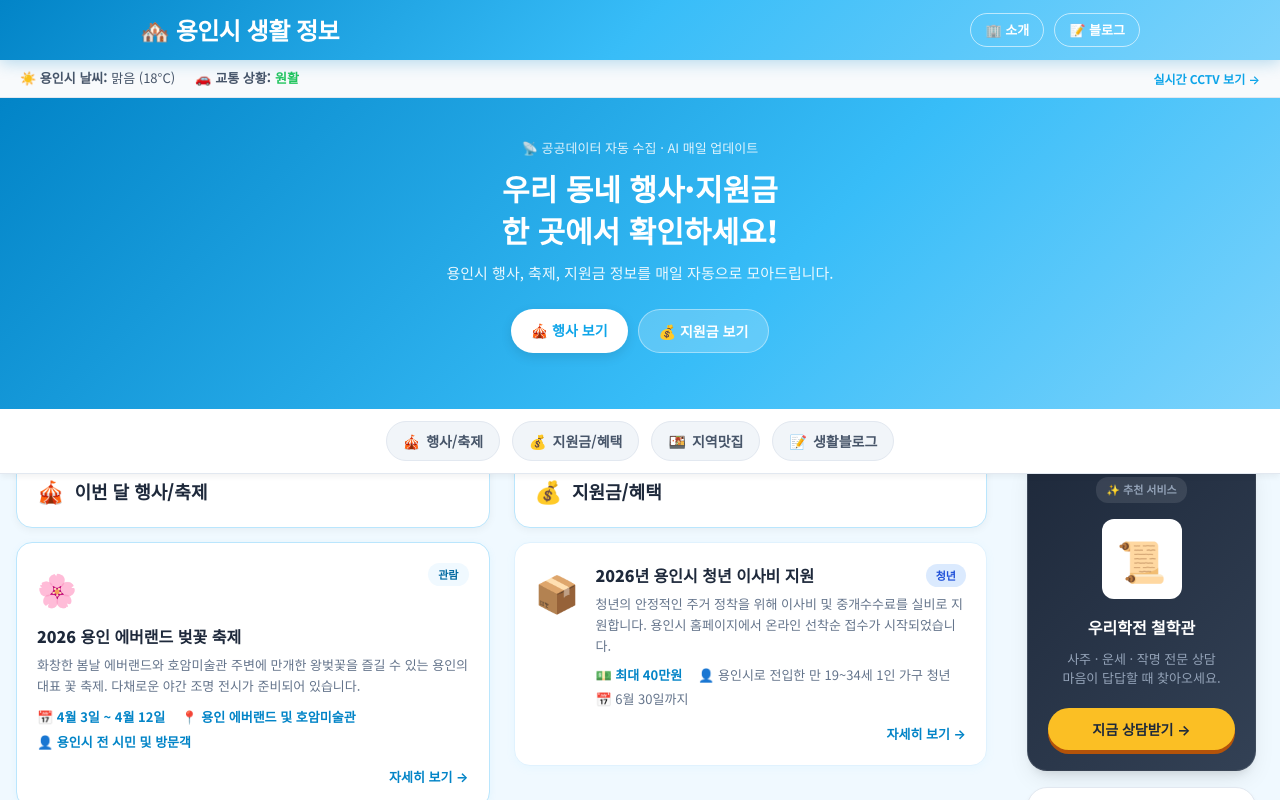
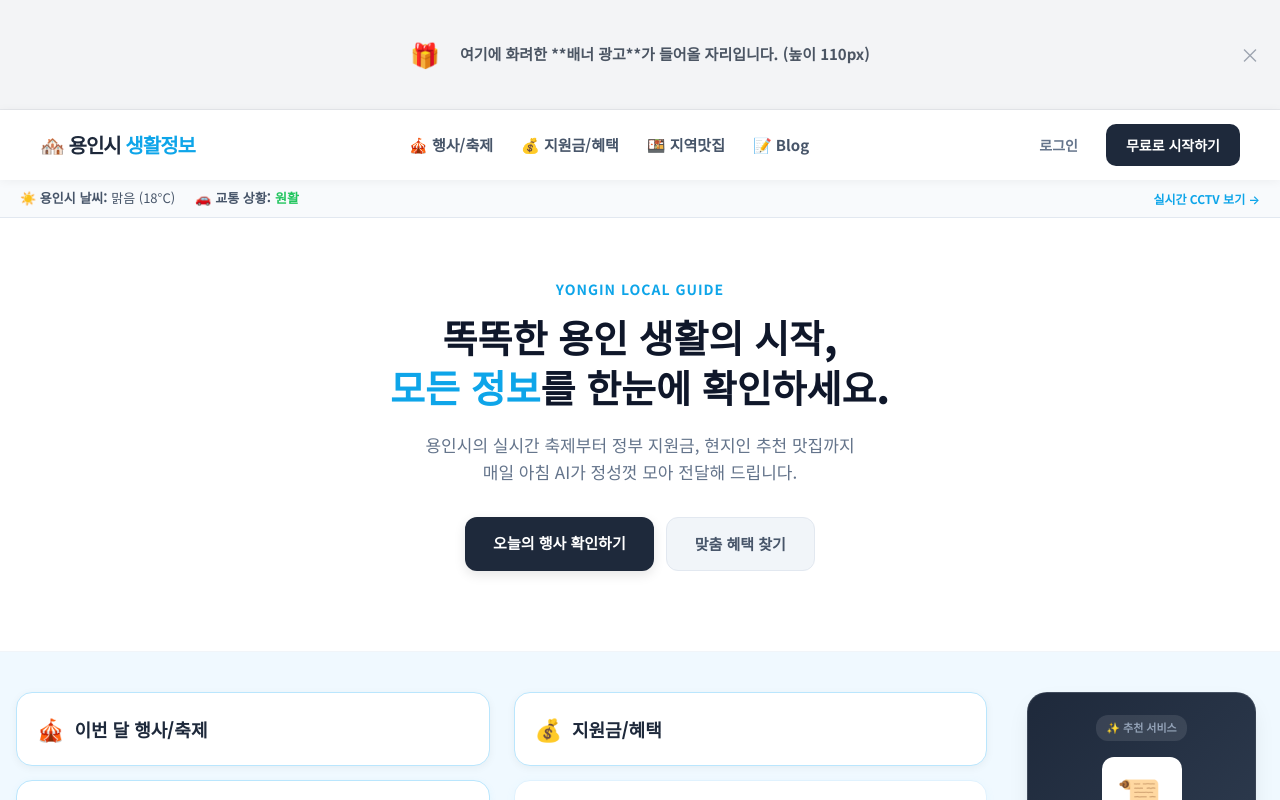
Before and after one commit to bopdoryainolza2026-afk/my-local-info, a Next.js app: page / in a window 1280 px wide. Shown: the top 800 px of the page. Built offline with nearby package versions, Linux system fonts and the light colour scheme; no server answers.

Commit message:
feat: redesign top layout with imweb style

```diff
--- a/src/app/page.tsx
+++ b/src/app/page.tsx
@@ -43,95 +43,22 @@ export default function Home() {
   return (
     <div style={{ fontFamily: "'Noto Sans KR', 'Inter', sans-serif", background: "#f0f9ff", minHeight: "100vh" }}>
 
-      {/* ===== 헤더 ===== */}
-      <header style={{
-        background: "linear-gradient(135deg, #0284c7 0%, #38bdf8 50%, #7dd3fc 100%)",
-        padding: "0 20px",
-        position: "sticky",
-        top: 0,
-        zIndex: 50,
-        boxShadow: "0 2px 16px rgba(2,132,199,0.3)",
-      }}>
-        <div style={{
-          maxWidth: 1000,
-          margin: "0 auto",
-          height: 60,
-          display: "flex",
-          alignItems: "center",
-          justifyContent: "space-between",
-        }}>
-          <Link href="/" style={{ display: "flex", alignItems: "center", gap: 8, textDecoration: "none" }}>
-            <span style={{ fontSize: 24, fontWeight: 900, color: "white", letterSpacing: "-0.5px" }}>
-              🏘️ 용인시 생활 정보
-            </span>
-          </Link>
-          <div style={{ display: "flex", gap: 10 }}>
-            <Link href="/about" style={{
-              fontSize: 13, fontWeight: 600, color: "white",
-              padding: "6px 14px", borderRadius: 20,
-              border: "1.5px solid rgba(255,255,255,0.6)",
-              textDecoration: "none"
-            }}>
-              🏢 소개
-            </Link>
-            <Link href="/blog" style={{
-              fontSize: 13, fontWeight: 600, color: "white",
-              padding: "6px 14px", borderRadius: 20,
-              border: "1.5px solid rgba(255,255,255,0.6)",
-              textDecoration: "none"
-            }}>
-              📝 블로그
-            </Link>
-          </div>
-        </div>
-      </header>
+      {/* ===== 1단: 최상단 광고 배너 (3cm/110px 높이) ===== */}
+      <TopAdBanner />
+
+      {/* ===== 2단: 화이트 네비게이션 바 (상단 고정) ===== */}
+      <MainNavbar />
 
       {/* ===== 실시간 정보 바 (날씨/교통) ===== */}
       <LiveInfoBar />
 
-      {/* ===== 히어로 배너 ===== */}
-      <section style={{
-        background: "linear-gradient(135deg, #0284c7 0%, #38bdf8 60%, #7dd3fc 100%)",
-        padding: "40px 20px 56px",
-        textAlign: "center",
-        color: "white",
-      }}>
-        <p style={{ fontSize: 13, opacity: 0.85, marginBottom: 8 }}>
-          📡 공공데이터 자동 수집 · AI 매일 업데이트
-        </p>
-        <h1 style={{ fontSize: 30, fontWeight: 900, lineHeight: 1.4, marginBottom: 10 }}>
-          우리 동네 행사·지원금<br />한 곳에서 확인하세요!
-        </h1>
-        <p style={{ fontSize: 15, opacity: 0.9, marginBottom: 24 }}>
-          용인시 행사, 축제, 지원금 정보를 매일 자동으로 모아드립니다.
-        </p>
-        <div style={{ display: "flex", gap: 10, justifyContent: "center", flexWrap: "wrap" }}>
-          <a href="#events" style={{
-            background: "white", color: "#0ea5e9",
-            padding: "10px 20px", borderRadius: 30,
-            fontWeight: 700, fontSize: 14, textDecoration: "none",
-            boxShadow: "0 4px 12px rgba(0,0,0,0.1)",
-          }}>
-            🎪 행사 보기
-          </a>
-          <a href="#benefits" style={{
-            background: "rgba(255,255,255,0.2)", color: "white",
-            padding: "10px 20px", borderRadius: 30,
-            fontWeight: 700, fontSize: 14, textDecoration: "none",
-            border: "1px solid rgba(255,255,255,0.4)",
-          }}>
-            💰 지원금 보기
-          </a>
-        </div>
-      </section>
-
-      {/* ===== 상단 퀵 메뉴 (바로가기) ===== */}
-      <QuickMenu />
+      {/* ===== 히어로 섹션 (깔끔한 화이트/블루 테마) ===== */}
+      <CleanHero />
 
       {/* ===== 본문 영역 (본문 + 사이드바) ===== */}
       <main style={{
         maxWidth: 1300,
-        margin: "-20px auto 0",
+        margin: "40px auto 0", // 여백 조정
         padding: "0 16px 60px",
         display: "flex",
         gap: "32px",
@@ -539,52 +466,156 @@ function LiveInfoBar() {
   );
 }
 
-function QuickMenu() {
+function TopAdBanner() {
+  return (
+    <div style={{
+      height: "110px", // 약 3cm
+      background: "#f3f4f6",
+      borderBottom: "1px solid #e5e7eb",
+      display: "flex",
+      alignItems: "center",
+      justifyContent: "center",
+      position: "relative",
+      overflow: "hidden"
+    }}>
+      <div style={{
+        display: "flex",
+        alignItems: "center",
+        gap: "20px",
+        color: "#4b5563",
+        fontSize: "15px",
+        fontWeight: 600
+      }}>
+        <span style={{ fontSize: "24px" }}>🎁</span>
+        <span>여기에 화려한 **배너 광고**가 들어올 자리입니다. (높이 110px)</span>
+      </div>
+      <button style={{
+        position: "absolute",
+        right: "20px",
+        top: "50%",
+        transform: "translateY(-50%)",
+        background: "none",
+        border: "none",
+        fontSize: "20px",
+        cursor: "pointer",
+        color: "#9ca3af"
+      }}>×</button>
+    </div>
+  );
+}
+
+function MainNavbar() {
   const menus = [
-    { emoji: "🎪", title: "행사/축제", id: "#events" },
-    { emoji: "💰", title: "지원금/혜택", id: "#benefits" },
-    { emoji: "🍱", title: "지역맛집", id: "#restaurants" },
-    { emoji: "📝", title: "생활블로그", id: "#blog" },
+    { name: "🎪 행사/축제", id: "#events" },
+    { name: "💰 지원금/혜택", id: "#benefits" },
+    { name: "🍱 지역맛집", id: "#restaurants" },
+    { name: "📝 Blog", id: "#blog" },
   ];
 
   return (
-    <div style={{
+    <nav style={{
       background: "white",
-      borderBottom: "1px solid #e2e8f0",
+      height: "70px",
+      display: "flex",
+      alignItems: "center",
       position: "sticky",
-      top: 60, // 헤더 높이만큼 띄움
-      zIndex: 40,
-      padding: "12px 0",
-      boxShadow: "0 4px 6px -1px rgba(0,0,0,0.05)"
+      top: 0,
+      zIndex: 100,
+      boxShadow: "0 1px 10px rgba(0,0,0,0.05)",
+      padding: "0 24px"
     }}>
       <div style={{
-        maxWidth: 1000,
+        maxWidth: "1200px",
+        width: "100%",
         margin: "0 auto",
         display: "flex",
-        justifyContent: "center",
-        gap: "12px",
-        flexWrap: "wrap",
-        padding: "0 16px"
+        alignItems: "center",
+        justifyContent: "space-between"
       }}>
+        {/* 로고 */}
+        <Link href="/" style={{ display: "flex", alignItems: "center", gap: 8, textDecoration: "none" }}>
+          <span style={{ fontSize: "20px", fontWeight: 900, color: "#1e293b", letterSpacing: "-1px" }}>
+            🏘️ 용인시 <span style={{ color: "#0ea5e9" }}>생활정보</span>
+          </span>
+        </Link>
+
+        {/* 중앙 메뉴 버튼들 (imweb 스타일) */}
+        <div style={{ display: "flex", gap: "28px" }}>
           {menus.map((m) => (
             <a key={m.id} href={m.id} style={{
-            display: "flex",
-            alignItems: "center",
-            gap: "6px",
-            background: "#f1f5f9",
-            padding: "8px 16px",
-            borderRadius: "30px",
-            fontSize: "14px",
+              fontSize: "15px",
               fontWeight: 700,
               color: "#475569",
               textDecoration: "none",
-            border: "1px solid #e2e8f0",
-            transition: "all 0.2s"
-          }}>
-            <span>{m.emoji}</span> {m.title}
+              transition: "color 0.2s",
+              ":hover": { color: "#0ea5e9" }
+            } as any}>
+              {m.name}
             </a>
           ))}
         </div>
+
+        {/* 우측 시작하기 버튼 */}
+        <div style={{ display: "flex", gap: 12, alignItems: "center" }}>
+          <Link href="/blog" style={{
+            fontSize: "14px", fontWeight: 600, color: "#64748b", textDecoration: "none",
+            padding: "8px 16px"
+          }}>
+            로그인
+          </Link>
+          <Link href="/about" style={{
+            fontSize: "14px", fontWeight: 700, color: "white",
+            background: "#1e293b",
+            padding: "10px 20px", borderRadius: "10px",
+            textDecoration: "none"
+          }}>
+            무료로 시작하기
+          </Link>
         </div>
+      </div>
+    </nav>
   );
 }
+
+function CleanHero() {
+  return (
+    <section style={{
+      background: "white",
+      padding: "60px 20px 80px",
+      textAlign: "center",
+      borderBottom: "1px solid #f1f5f9"
+    }}>
+      <div style={{ maxWidth: "800px", margin: "0 auto" }}>
+        <p style={{ fontSize: "14px", fontWeight: 700, color: "#0ea5e9", marginBottom: "12px", letterSpacing: "1px" }}>
+          YONGIN LOCAL GUIDE
+        </p>
+        <h1 style={{ fontSize: "38px", fontWeight: 900, color: "#0f172a", marginBottom: "20px", lineHeight: 1.3 }}>
+          똑똑한 용인 생활의 시작,<br />
+          <span style={{ color: "#0ea5e9" }}>모든 정보</span>를 한눈에 확인하세요.
+        </h1>
+        <p style={{ fontSize: "17px", color: "#64748b", marginBottom: "32px", lineHeight: 1.6 }}>
+          용인시의 실시간 축제부터 정부 지원금, 현지인 추천 맛집까지<br />
+          매일 아침 AI가 정성껏 모아 전달해 드립니다.
+        </p>
+        <div style={{ display: "flex", gap: "12px", justifyContent: "center" }}>
+          <a href="#events" style={{
+            background: "#1e293b", color: "white",
+            padding: "14px 28px", borderRadius: "12px",
+            fontWeight: 700, fontSize: "15px", textDecoration: "none",
+            boxShadow: "0 4px 12px rgba(0,0,0,0.1)"
+          }}>
+            오늘의 행사 확인하기
+          </a>
+          <a href="#benefits" style={{
+            background: "#f1f5f9", color: "#475569",
+            padding: "14px 28px", borderRadius: "12px",
+            fontWeight: 700, fontSize: "15px", textDecoration: "none",
+            border: "1px solid #e2e8f0"
+          }}>
+            맞춤 혜택 찾기
+          </a>
+        </div>
+      </div>
+    </section>
+  );
+}
```
Lines whose indentation alone changed are shown as unchanged.
